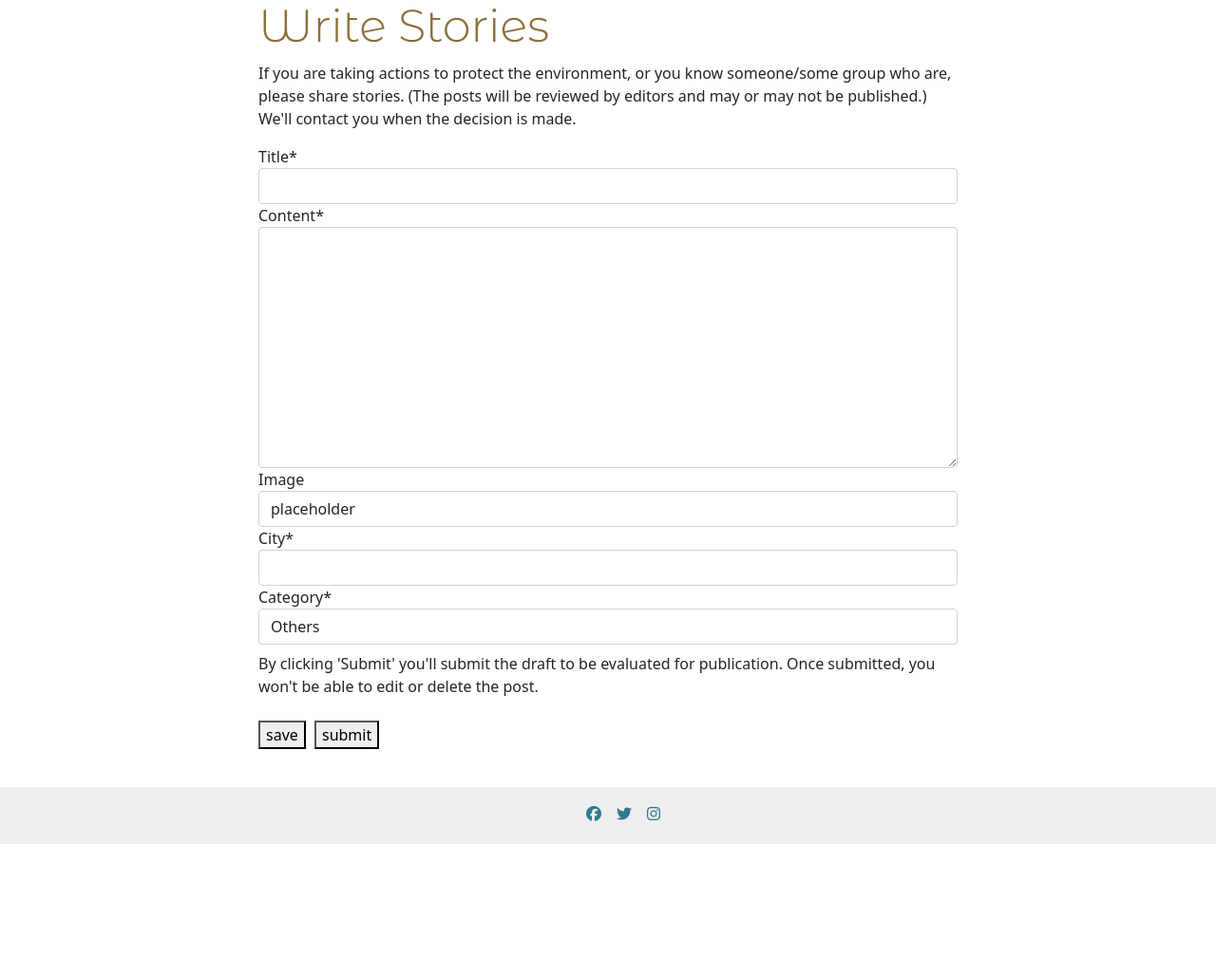
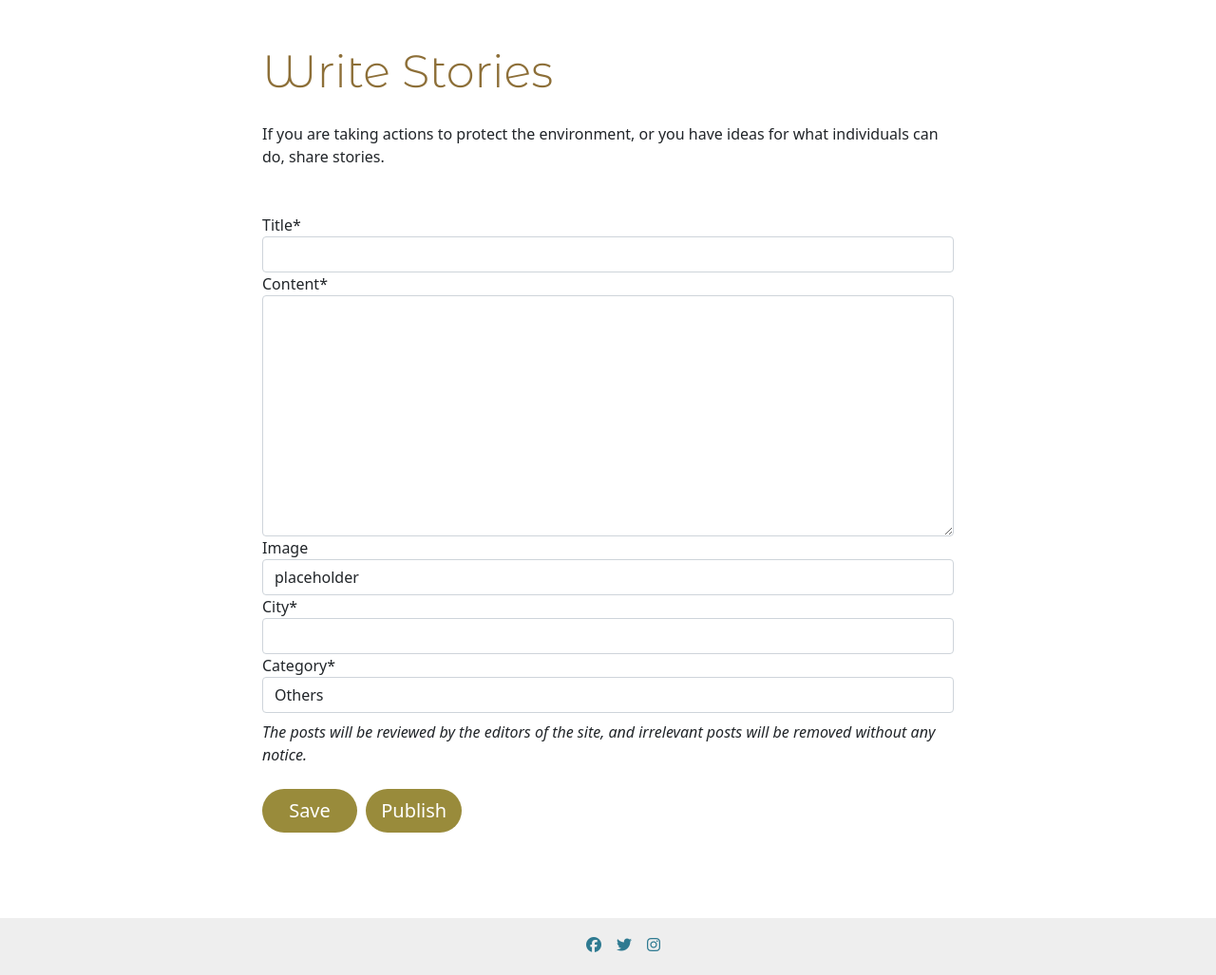
Before and after one commit to rkyzk/ecopost-2023, a Django app: page /add_story/ in a window 1280 px wide. Shown: the part 321-1348 px from the top of the page at 95% size. Before the commit the page ends 1210 px from the top, so only its background shows below. Run offline with Django 3.2, Linux system fonts and the light colour scheme; the visitor is signed in with stand-in values (Sample User, id 1); some libraries are stand-ins or nearby versions.

Commit message:
change AddPost view so users can either save or publish posts.

```diff
--- /dev/null
+++ b/blog/templates/blog/add_post.html
@@ -0,0 +1,21 @@
+{% extends "blog/base.html" %}
+{% block content %}
+{% load crispy_forms_tags %}
+<div class="container form-section">
+    <div class="col-lg-8 offset-lg-2">
+        <h1 class="mt-5 mb-4">Write Stories</h1>
+        <p class=>If you are taking actions to protect the environment,
+            or you have ideas for what individuals can do, share stories.
+        </p>
+        <form method="post" class="mt-5" enctype="multipart/form-data">
+            {% csrf_token %}
+            {{ form | crispy }}
+            <p class="mt-2"><em>The posts will be reviewed by the editors of the site,
+                    and irrelevant posts will be removed without any notice.</em>
+            </p>
+            <button type="submit" class="beige-btn mt-2" name="save" value="draft">Save</button>
+            <button type="submit" class="beige-btn mt-2 btn-right" name="publish" value="complete">Publish</button>
+        </form>
+    </div>
+</div>
+{% endblock content %}
--- a/blog/templates/blog/add_story.html
+++ /dev/null
@@ -1,22 +0,0 @@
-{% extends "blog/base.html" %}
-{% block content %}
-{% load crispy_forms_tags %}
-<div class="row">
-    <div class="col-md-8 offset-md-2">
-        <h1>Write Stories</h1>
-        <p>If you are taking actions to protect the environment, or you know someone/some group
-            who are, please share stories. (The posts will be reviewed by editors and may or may not be
-            published.) We'll contact you when the decision is made.
-        </p>
-        <form method="post" class="mt-3" enctype="multipart/form-data">
-            {% csrf_token %}
-            {{ form | crispy }}
-            <p class="mt-2">By clicking 'Submit' you'll submit the draft to be evaluated for publication.
-                Once submitted, you won't be able to edit or delete the post.
-            </p>
-            <button type="submit" class="button-submit mt-2" name="save" value="draft">save</button>
-            <button type="submit" class="button-submit mt-2 btn-right" name="submit" value="complete">submit</button>
-        </form>
-    </div>
-</div>
-{% endblock content %}
--- a/blog/urls.py
+++ b/blog/urls.py
@@ -6,7 +6,7 @@ from django.urls import path
 
 urlpatterns = [
   path('', views.PostList.as_view(), name='home'),
-  path('add_story/', views.AddStory.as_view(), name='add_story'),
+  path('add_story/', views.AddPost.as_view(), name='add_story'),
   path('recent_stories/', views.RecentPosts.as_view(), name='recent_stories'),
   path('popular_stories/', views.PopularPosts.as_view(),
        name='popular_stories'),
--- a/blog/views.py
+++ b/blog/views.py
@@ -1,67 +1,74 @@
+"""This module holds view functions for ecopost."""
+
 from django.shortcuts import render, get_object_or_404, reverse
 from django.views import generic, View
-from django.http import HttpResponseRedirect
+from django.http import HttpResponseRedirect, HttpResponse
+from django.contrib.auth.mixins import LoginRequiredMixin, UserPassesTestMixin
 from django.contrib import messages
-from django.contrib.auth.mixins import LoginRequiredMixin, UserPassesTestMixin
+from django.db.models import Q
+from datetime import datetime, timedelta
 from django.core.exceptions import PermissionDenied
-from django.db.models import Q
+from .filters import PostFilter
+from .forms import PostForm, CommentForm
 from .models import Post, Comment, CATEGORY
-from datetime import datetime, timedelta
-from .filters import PostFilter
-import django_filters
-from .forms import CommentForm, PostForm
 
-# Set the minimum number of likes so posts with a greater number of likes
-# will be included in "Popular Stories"
+# Set the num. of likes above which posts will be included in "Popular Stories"
 min_num_likes = 1
 
 
+def handler500(request):
+    """Render 500.html in case of 500 error"""
+    return render(
+        request,
+        '500.html',
+        {}
+    )
+
+
 class PostList(generic.ListView):
-    """Gets queryset of featured posts and displays them on the home page."""
+    """Get queryset of featured posts and display the home page."""
     model = Post
     queryset = Post.objects.filter(featured_flag=True).order_by(
-        "-created_on")[:3]
+            "-created_on")[:3]
     template_name = "blog/index.html"
 
 
-class AddStory(LoginRequiredMixin, generic.CreateView):
+class AddPost(LoginRequiredMixin, generic.CreateView):
     """
-    Display a post form on 'add_story' page for users
+    Display a post form on 'Write Stories' page for users
     to make a new post object.
     """
     model = Post
-    template_name = "blog/add_story.html"
+    template_name = "blog/add_post.html"
     form_class = PostForm
 
     def form_valid(self, form):
         """
-        Validates the form.
+        Validate the form.
         arguments: self, form: Post form
-        :return: super()
         :rtype: method
         """
+        # set the logged in user as the author
         form.instance.author = self.request.user
         message = 'Your draft has been saved.'
-        # If submitted, set the status to 1 ('Submitted.')
-        if 'submit' in self.request.POST.keys():
+        # If published, set the status to 1 ('Published.')
+        if 'publish' in self.request.POST.keys():
             form.instance.status = 1
-            message = "You submitted your post. " + \
-                      "We'll contact you when decision has been made."
+            message = "Your post has been published."
         form.save()
         messages.add_message(self.request, messages.SUCCESS, message)
-        return super(AddStory, self).form_valid(form)
+        return super(AddPost, self).form_valid(form)
 
 
 class PostDetail(View):
     """
-    Displays the full content of a post and the comments on 'post detail' page.
-    Displays a comment form for users to leave comments.
+    Display the full content of a post and the comments on 'post detail' page.
+    Display a comment form for users to leave comments.
     """
     def get(self, request, slug, *args, **kwargs):
         """
-        renders 'post detail' page.
+        render 'post detail' page.
         argument: self, request, slug
-        :return: render()
         :rtype: method
         """
         post = get_object_or_404(Post, slug=slug)
@@ -82,17 +89,16 @@ class PostDetail(View):
                 "comments": comments,
                 "liked": liked,
                 "bookmarked": bookmarked,
-                "comment_form": CommentForm()
+                "comment_form": CommentForm(),
             },
         )
 
     def post(self, request, slug, *args, **kwargs):
         """
-        Receives posted comment form and validates it.
-        If validated, saves it and displays the comment.
-        If not, displays an error message and an empty comment form.
+        Receive posted comment form and validate it.
+        If validated, save it and display the comment.
+        If not, display an error message and an empty comment form.
         arguments: self, request, slug, *args, **kwargs
-        :return: render()
         :rtype: method
         """
         post = Post.objects.filter(slug=slug)[0]
@@ -103,12 +109,12 @@ class PostDetail(View):
         bookmarked = False
         if post.bookmark.filter(id=self.request.user.id).exists():
             bookmarked = True
-        # gets input data from the user and stores it in 'comment_form'
+        # get input data from the user and store it in 'comment_form'
         comment_form = CommentForm(data=request.POST)
         if comment_form.is_valid():
             comment_form.instance.commenter = request.user
             comment = comment_form.save(commit=False)
-            # record which post this comment belongs to.
+            # specify which post this comment belongs to.
             comment.post = post
             comment.save()
             messages.add_message(request, messages.SUCCESS,
@@ -154,7 +160,7 @@ class Bookmark(View):
 
     def post(self, request, slug, *args, **kwargs):
         """
-        If user exists in 'bookmark,' removes him/her.
+        If user exists in 'bookmark,' remove him/her.
         If not, add the user to 'bookmark.'
         arguments: self, request, slug, *args, **kwargs
         :return: HttpResponseRedirect()
@@ -176,7 +182,7 @@ class UpdatePost(LoginRequiredMixin, UserPassesTestMixin, generic.UpdateView):
 
     def form_valid(self, form):
         """
-        validate the form and save it.
+        validate the form. If validated, save it.
         arguments: self, form
         :return: super()
         :rtype: method
@@ -205,7 +211,7 @@ class UpdatePost(LoginRequiredMixin, UserPassesTestMixin, generic.UpdateView):
 
 
 class DeletePost(LoginRequiredMixin, View):
-    """Deletes posts."""
+    """Delete posts."""
 
     def post(self, request, slug, *args, **kwargs):
         """
@@ -215,6 +221,7 @@ class DeletePost(LoginRequiredMixin, View):
         :rtype: method
         """
         post = get_object_or_404(Post, slug=slug)
+        # if the user is the author and the post is in draft status, delete it.
         if post.author == self.request.user and post.status == 0:
             post.delete()
             message = 'Your draft has been deleted.'
@@ -225,15 +232,13 @@ class DeletePost(LoginRequiredMixin, View):
 
 
 class UpdateComment(LoginRequiredMixin, UserPassesTestMixin, View):
-    """Updates comments."""
+    """Update comments."""
 
     def get(self, request, id, *args, **kwargs):
         """
-        Get comment from the DB,
-        store it in comment form and display the update form
-        for users to update the body.
+        Get comment from the DB, store the data in comment form
+        and display the update form for users to update it.
         arguments: self, request, id: comment id, *args, **kwargs
-        :returns: render()
         :rtype: method
         """
         comment = get_object_or_404(Comment, id=id)
@@ -249,9 +254,9 @@ class UpdateComment(LoginRequiredMixin, UserPassesTestMixin, View):
 
     def post(self, request, id, *args, **kwargs):
         """
-        Receive comment form, validate it.
-        If it's valid, update the comment.
-        If not, store an error message. Redirect to "Detail Page."
+        Receive comment form and validate it.
+        If it's valid, update the comment, otherwise store
+        an error message. Redirect to "Detail Page."
         arguments: id: comment id
         :returns: HttpResponseRedirect()
         :rtype: method
@@ -272,8 +277,7 @@ class UpdateComment(LoginRequiredMixin, UserPassesTestMixin, View):
 
     def test_func(self):
         """
-        Tests if the user has written the comment.
-        :returns: True/False
+        Test if the user has written the comment.
         :rtype: boolean
         """
         id = self.kwargs.get('id')
@@ -285,13 +289,12 @@ class DeleteComment(LoginRequiredMixin, UserPassesTestMixin, View):
 
     def post(self, request, id, *args, **kwargs):
         """
-        Changes the status of comments to 2 ('Deleted').
+        Change the status of comments to 2 ('Deleted').
         arguments: id: comment id
-        :returns: HttpResponseRedirect()
         :rtype: method
         """
         comment = get_object_or_404(Comment, id=id)
-        # comment_status 2 indicates 'Deleted'
+        # set comment_status to 2, 'Deleted'
         comment.comment_status = 2
         comment.save()
         slug = comment.post.slug
@@ -301,8 +304,7 @@ class DeleteComment(LoginRequiredMixin, UserPassesTestMixin, View):
 
     def test_func(self):
         """
-        Tests if the user has written the comment.
-        :returns: True/False
+        Test if the user has written the comment.
         :rtype: boolean
         """
         id = self.kwargs.get('id')
@@ -319,7 +321,6 @@ class MyPage(LoginRequiredMixin, UserPassesTestMixin, View):
         3) posts bookmarked by the user,
         send the three lists to 'My page'
         arguments: self, request, pk: pk of the user, *args, **kwargs
-        :returns: render()
         :rtype: method
         """
         my_posts = Post.objects.filter(author=pk)
@@ -331,7 +332,6 @@ class MyPage(LoginRequiredMixin, UserPassesTestMixin, View):
         commented_posts = list(dict.fromkeys(commented_posts))
         # Make a list of posts bookmarked by the user
         bookmarked_posts = Post.objects.filter(bookmark__in=[request.user.id])
-
         return render(
             request,
             "blog/my_page.html",
@@ -344,42 +344,10 @@ class MyPage(LoginRequiredMixin, UserPassesTestMixin, View):
 
     def test_func(self):
         """
-        Tests if the user is the owner of 'My Page'
-        :returns: True/False
+        Test the id if it's the user's.
         :rtype: boolean
         """
         return self.kwargs.get('pk') == self.request.user.pk
-
-
-class MoreStories(generic.ListView):
-    """
-    Get posts published in the past 7 days from DB,
-    send the queryset and display 'More Stories' page.
-    """
-    model = Post
-    template_name = "blog/more_stories.html"
-    paginate_by = 6
-    filterargs = {
-            'status': 2,
-            'published_on__date__gte': datetime.utcnow() - timedelta(days=7),
-            'featured_flag': False
-            }
-    queryset = Post.objects.filter(**filterargs).order_by("-published_on")
-
-
-class PopularStories(generic.ListView):
-    """
-    Get posts liked more than once from DB,
-    send the queryset and display 'Popular Stories' page.
-    """
-    model = Post
-    template_name = "blog/popular_stories.html"
-    paginate_by = 6
-    queryset = Post.objects.filter(
-            status=2,
-            featured_flag=False,
-            num_of_likes__gte=min_num_likes
-        ).order_by("-published_on")
 
 
 class SearchPosts(View):
@@ -405,8 +373,7 @@ class SearchPosts(View):
         postFilterForm = PostFilter()
         if 'search' in request.GET.keys():
             search = True
-            input = request.GET['title'].strip() + \
-                    request.GET['author__username'].strip() + \
+            input = request.GET['title'].strip() + request.GET['author__username'].strip() + \
                     request.GET['keyword'].strip() + \
                     request.GET['city'].strip() + \
                     request.GET['published_after'].strip() + \
```
Also changed, not shown: blog/templates/blog/update_comment.html (+4 -4 lines), blog/templates/blog/update_post.html (+7 -7 lines).
